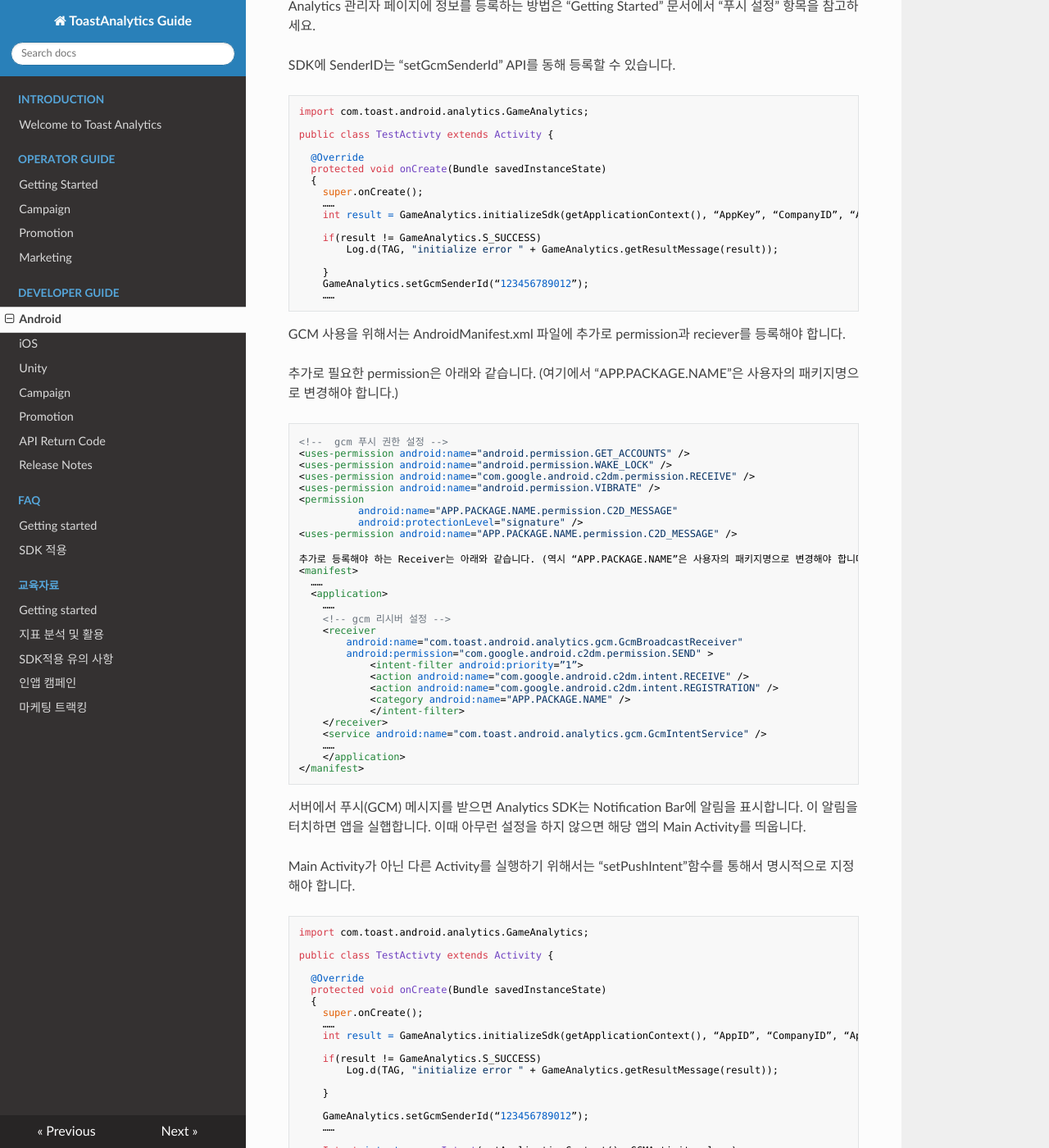
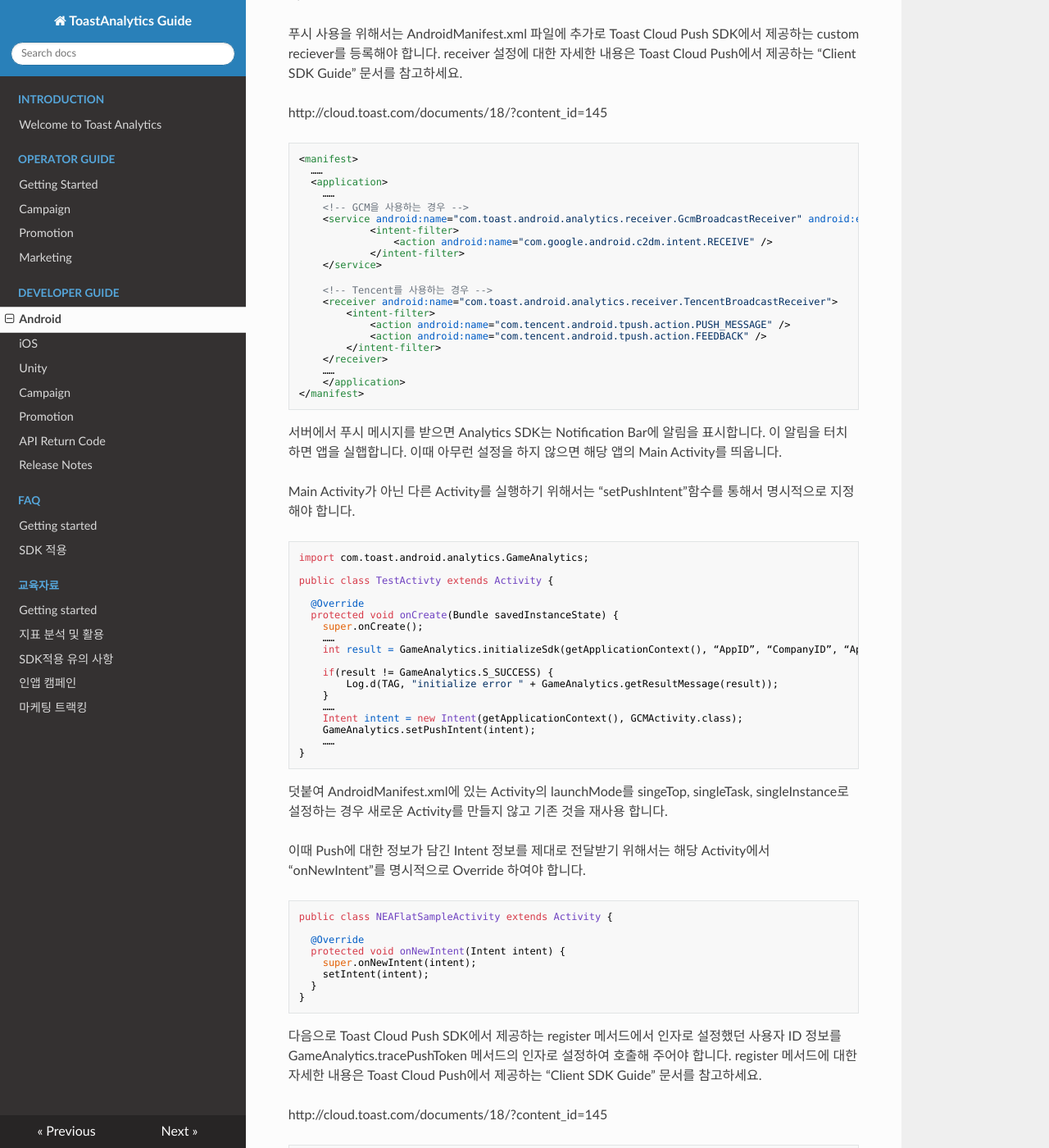
Before and after one commit to ToastAnalytics/ToastAnalytics, an MkDocs documentation site: the page built from docs/Developer/4. Android Developer Guide.md, in a window 1280 px wide and 1400 px high, scrolled down 12611 px. Shown: the whole window at 82% size. Built offline with MkDocs 1.6.1, drawn with Linux system fonts in a browser that asks for light colours; nearby versions of some CDN libraries; old or Windows-style settings are respelled for this version of MkDocs; some of the changed text lies outside the part shown.

Commit message:
Update 4. Android Developer Guide.md

````diff
--- a/docs/Developer/4. Android Developer Guide.md
+++ b/docs/Developer/4. Android Developer Guide.md
@@ -252,9 +252,8 @@
     ……
     int result = GameAnalytics.initializeSdk(getApplicationContext(), “AppID”, “CompanyID”, “AppVersion”, true);
 
-    if(result != GameAnalytics.S_SUCCESS)
+    if (result != GameAnalytics.S_SUCCESS) {
         Log.d(TAG, "initialize error " + GameAnalytics.getResultMessage(result));
-
     }
     ……
     // 게임에서 로그인 처리 완료
@@ -398,15 +397,86 @@
 http://analytics.toast.com/promotion/share/document/4.2_Campaign_run.pdf
 
 ### 푸시 연동
-Analytics SDK에서 캠페인을 위해서 GCM을 사용합니다. GCM 사용을 위해서는 Analytics 관리자 페이지에 Project Number와 API Key를 등록해야 합니다. 또한 SDK에는 SenderID를 등록해야 합니다.
+Analytics SDK에서 캠페인을 위한 푸시 사용을 위해서는 Toast Cloud Push를 사용해야 합니다.
+푸시 사용에 관련된 전반적인 내용은 Toast Cloud Push에서 제공하는 “Client SDK Guide” 문서를 참고하세요.
 
-GCM에 관련된 전반적인 내용은 Google에서 제공하는 “Google Cloud Message” 문서를 참고하세요.
-
-http://developer.android.com/google/gcm/gs.html
+http://cloud.toast.com/documents/18/?content_id=145
 
 Analytics 관리자 페이지에 정보를 등록하는 방법은 “Getting Started” 문서에서 “푸시 설정” 항목을 참고하세요.
 
-SDK에 SenderID는 “setGcmSenderId” API를 동해 등록할 수 있습니다.
+푸시 사용을 위해서는 AndroidManifest.xml 파일에 추가로 Toast Cloud Push SDK에서 제공하는 custom reciever를 등록해야 합니다.
+receiver 설정에 대한 자세한 내용은 Toast Cloud Push에서 제공하는 “Client SDK Guide” 문서를 참고하세요.
+
+http://cloud.toast.com/documents/18/?content_id=145
+
+```
+<manifest>
+  ……
+  <application>
+    ……
+    <!-- GCM을 사용하는 경우 -->
+    <service android:name="com.toast.android.analytics.receiver.GcmBroadcastReceiver" android:exported="false">
+            <intent-filter>
+                <action android:name="com.google.android.c2dm.intent.RECEIVE" />
+            </intent-filter>
+    </service>
+
+    <!-- Tencent를 사용하는 경우 -->
+    <receiver android:name="com.toast.android.analytics.receiver.TencentBroadcastReceiver">
+        <intent-filter>
+            <action android:name="com.tencent.android.tpush.action.PUSH_MESSAGE" />
+            <action android:name="com.tencent.android.tpush.action.FEEDBACK" />
+        </intent-filter>
+    </receiver>
+    ……
+    </application>
+</manifest>
+```
+
+서버에서 푸시 메시지를 받으면 Analytics SDK는 Notification Bar에 알림을 표시합니다. 이 알림을 터치하면 앱을 실햅합니다. 이때 아무런 설정을 하지 않으면 해당 앱의 Main Activity를 띄웁니다.
+
+Main Activity가 아닌 다른 Activity를 실행하기 위해서는 “setPushIntent”함수를 통해서 명시적으로 지정해야 합니다.
+
+```
+import com.toast.android.analytics.GameAnalytics;
+
+public class TestActivty extends Activity {
+
+  @Override
+  protected void onCreate(Bundle savedInstanceState) {
+    super.onCreate();
+    ……
+    int result = GameAnalytics.initializeSdk(getApplicationContext(), “AppID”, “CompanyID”, “AppVersion”, false);
+
+    if(result != GameAnalytics.S_SUCCESS) {
+        Log.d(TAG, "initialize error " + GameAnalytics.getResultMessage(result));
+    }
+    ……
+    Intent intent = new Intent(getApplicationContext(), GCMActivity.class);
+    GameAnalytics.setPushIntent(intent);
+    ……
+}
+```
+
+덧붙여 AndroidManifest.xml에 있는 Activity의 launchMode를 singeTop, singleTask, singleInstance로 설정하는 경우 새로운 Activity를 만들지 않고 기존 것을 재사용 합니다.
+
+이때 Push에 대한 정보가 담긴 Intent 정보를 제대로 전달받기 위해서는 해당 Activity에서 “onNewIntent”를 명시적으로 Override 하여야 합니다.
+
+```
+public class NEAFlatSampleActivity extends Activity {
+
+  @Override
+  protected void onNewIntent(Intent intent) {
+    super.onNewIntent(intent);
+    setIntent(intent);
+  }
+}
+```
+
+
+다음으로 Toast Cloud Push SDK에서 제공하는 register 메서드에서 인자로 설정했던 사용자 ID 정보를 GameAnalytics.tracePushToken 메서드의 인자로 설정하여 호출해 주어야 합니다. register 메서드에 대한 자세한 내용은 Toast Cloud Push에서 제공하는 “Client SDK Guide” 문서를 참고하세요.
+
+http://cloud.toast.com/documents/18/?content_id=145
 
 ```
 import com.toast.android.analytics.GameAnalytics;
@@ -424,134 +494,19 @@
         Log.d(TAG, "initialize error " + GameAnalytics.getResultMessage(result));
 
     }
-    GameAnalytics.setGcmSenderId(“123456789012”);
     ……
+    // Toast Push SDK
+    int error = PushSdk.register(APP_KEY, UID, new PushSdk.OnRegister() {
+        @Override
+        public void fire(int error) {
+            if (error == 0) {
+                // 등록이 완료된 후에 UID를 인자로 호출
+                GameAnalytics.tracePushToken(UID);
+            }
+        }
+    }
+……
 ```
-
-GCM 사용을 위해서는 AndroidManifest.xml 파일에 추가로 permission과 reciever를 등록해야 합니다.
-
-추가로 필요한 permission은 아래와 같습니다. (여기에서 “APP.PACKAGE.NAME”은 사용자의 패키지명으로 변경해야 합니다.)
-
-```
-<!--  gcm 푸시 권한 설정 -->
-<uses-permission android:name="android.permission.GET_ACCOUNTS" />
-<uses-permission android:name="android.permission.WAKE_LOCK" />
-<uses-permission android:name="com.google.android.c2dm.permission.RECEIVE" />
-<uses-permission android:name="android.permission.VIBRATE" />
-<permission
-          android:name="APP.PACKAGE.NAME.permission.C2D_MESSAGE"
-          android:protectionLevel="signature" />
-<uses-permission android:name="APP.PACKAGE.NAME.permission.C2D_MESSAGE" />
-
-추가로 등록해야 하는 Receiver는 아래와 같습니다. (역시 “APP.PACKAGE.NAME”은 사용자의 패키지명으로 변경해야 합니다.)
-<manifest>
-  ……
-  <application>
-    ……
-    <!-- gcm 리시버 설정 -->
-    <receiver
-        android:name="com.toast.android.analytics.gcm.GcmBroadcastReceiver"
-        android:permission="com.google.android.c2dm.permission.SEND" >
-            <intent-filter android:priority=”1”>
-            <action android:name="com.google.android.c2dm.intent.RECEIVE" />
-            <action android:name="com.google.android.c2dm.intent.REGISTRATION" />
-            <category android:name="APP.PACKAGE.NAME" />
-            </intent-filter>
-    </receiver>
-    <service android:name="com.toast.android.analytics.gcm.GcmIntentService" />
-    ……
-    </application>
-</manifest>
-```
-
-서버에서 푸시(GCM) 메시지를 받으면 Analytics SDK는 Notification Bar에 알림을 표시합니다. 이 알림을 터치하면 앱을 실햅합니다. 이때 아무런 설정을 하지 않으면 해당 앱의 Main Activity를 띄웁니다.
-
-Main Activity가 아닌 다른 Activity를 실행하기 위해서는 “setPushIntent”함수를 통해서 명시적으로 지정해야 합니다.
-
-```
-import com.toast.android.analytics.GameAnalytics;
-
-public class TestActivty extends Activity {
-
-  @Override
-  protected void onCreate(Bundle savedInstanceState)
-  {
-    super.onCreate();
-    ……
-    int result = GameAnalytics.initializeSdk(getApplicationContext(), “AppID”, “CompanyID”, “AppVersion”, false);
-
-    if(result != GameAnalytics.S_SUCCESS)
-        Log.d(TAG, "initialize error " + GameAnalytics.getResultMessage(result));
-
-    }
-
-    GameAnalytics.setGcmSenderId(“123456789012”);
-    ……
-
-    Intent intent = new Intent(getApplicationContext(), GCMActivity.class);
-    GameAnalytics.setPushIntent(intent);
-    ……
-}
-```
-
-덧붙여 AndroidManifest.xml에 있는 Activity의 launchMode를 singeTop, singleTask, singleInstance로 설정하는 경우 새로운 Activity를 만들지 않고 기존 것을 재사용 합니다.
-
-이때 Push에 대한 정보가 담긴 Intent 정보를 제대로 전달받기 위해서는 해당 Activity에서 “onNewIntent”를 명시적으로 Override 하여야 합니다.
-
-```
-public class NEAFlatSampleActivity extends Activity {
-
-  @Override
-  protected void onNewIntent(Intent intent)
-  {
-    super.onNewIntent(intent);
-    setIntent(intent);
-  }
-}
-```
-
-
-SDK 에서 기본으로 제공하는 GCM 푸시 리시버를 사용하지 않고, 사용자가 직접 구현하는 경우 Manifest의 설정은 아래와 같이 변경되어야 합니다.
-
-또한 GCM 푸시를 받아 처리하는 로직(리시버, 서비스, Notification) 또한 사용자가 직접 구현해야 합니다.
-
-```
-<manifest>
-  ……
-  <application>
-    ……
-    <!-- gcm 리시버 설정 -->
-    <receiver
-      android:name="com.toast.android.analytics.gcm.GcmBroadcastReceiver"
-      android:permission="com.google.android.c2dm.permission.SEND" >
-        <intent-filter android:priority=”1”>
-          <action android:name="com.google.android.c2dm.intent.RECEIVE" />
-          <action android:name="com.google.android.c2dm.intent.REGISTRATION" />
-          <category android:name="APP.PACKAGE.NAME" />
-        </intent-filter>
-    </receiver>
-    <service android:name="com.toast.android.analytics.gcm.GcmIntentService" />
-    ……
-
-    <!--  gcm push 관련 사용자 정의 설정 -->
-    <receiver
-      android:name=".GcmBroadcastReceiver"
-      android:permission="com.google.android.c2dm.permission.SEND" >
-      <intent-filter>
-        <action android:name="com.google.android.c2dm.intent.RECEIVE" />
-        <category android:name="com.example.aflatgametest" />
-      </intent-filter>
-    </receiver>
-    <service android:name=".GcmIntentService" />
-
-    ……
-    </application>
-</manifest>
-```
-
-위에서 보이는 것처럼 SDK 용으로 설정된 리시버, 서비스 설정 아래에 사용자 정의 설정을 신규로 추가하도록 합니다.
-
-푸시 payload 구성시 “cid” 필드는 사용자 정의 푸시에서 사용해서는 안됩니다. “cid” 필드는 SDK 에서 제공하는 기본 푸시에서 내부적으로 사용하는 태그로 캠페인 정보를 전달하기 위해 사용하고 있습니다.
 
 
 ### 캠페인 Listener 구현 및 등록
@@ -769,17 +724,15 @@
 ## 디바이스 정보 확인
 SDK에서 수집하는 Device 정보를 확인할 수 있습니다.
 
-현재 확인 가능한 값은 Device ID, Push Token, Campaign User ID입니다. 이 값들은 캠페인 연동 테스트시 필요합니다. 자세한 내용은 “캠페인 연동 가이드”를 참고하세요.
+현재 확인 가능한 값은 Device ID, Campaign User ID입니다. 이 값들은 캠페인 연동 테스트시 필요합니다. 자세한 내용은 “캠페인 연동 가이드”를 참고하세요.
 
 Device 정보를 확인하기 위해 사용하는 Key 값입니다.
 - public static final String DEVICE_INFO_DEVICEID = “deviceId”;
-- public static final String DEVICE_INFO_TOKEN = “token”;
 - public static final String DEVICE_INFO_CAMPAIGN_USERID = ”campaignUserId”;
 
 ```
 private void printDeviceInfo() {
      String deviceID = GameAnalytics.getDeviceInfo(DEVICE_INFO_DEVICEID);
-     String pushToken = GameAnalytics.getDeviceInfo(DEVICE_INFO_TOKEN);
      String campaignUserID = GameAnalytics.getDeviceInfo(DEVICE_INFO_CAMPAIGN_USERID);
      ……
 }
````
Also changed, not shown: other parts of docs/Developer/4. Android Developer Guide.md (+2 -2 lines).
